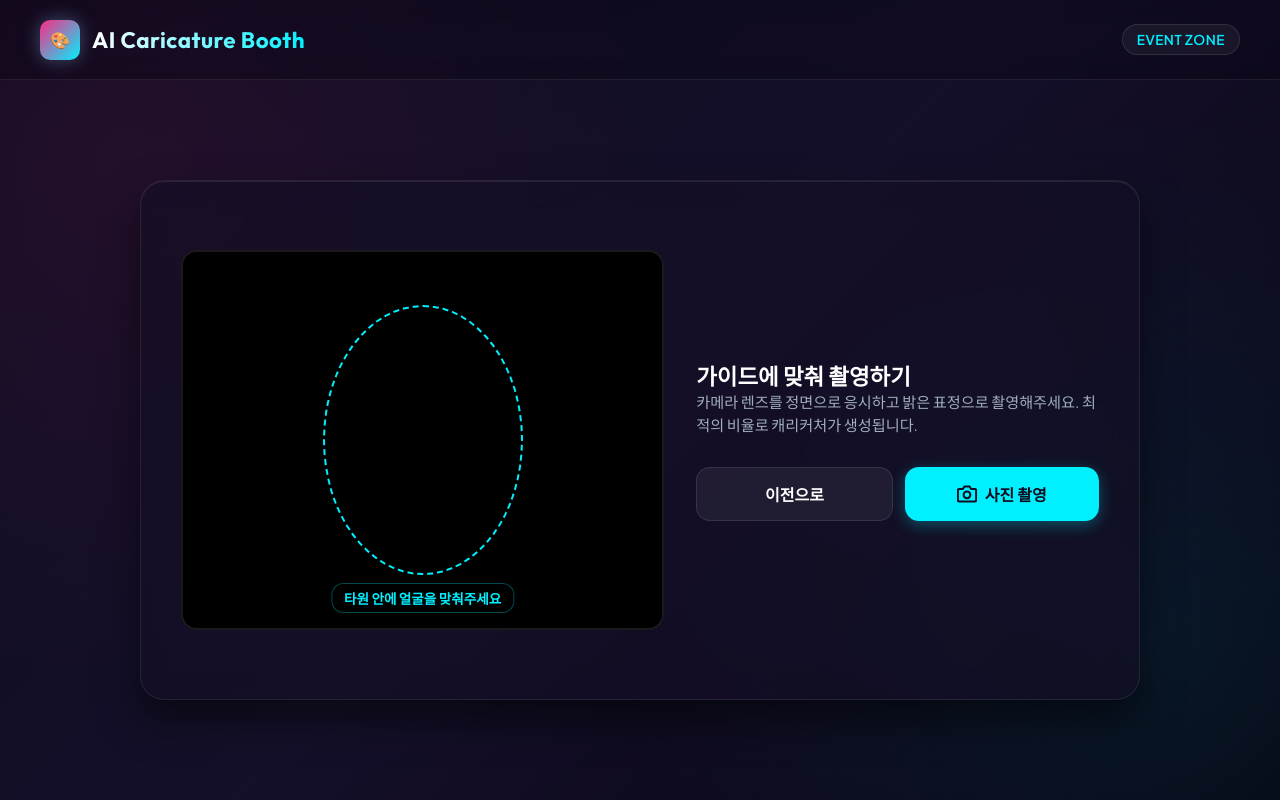
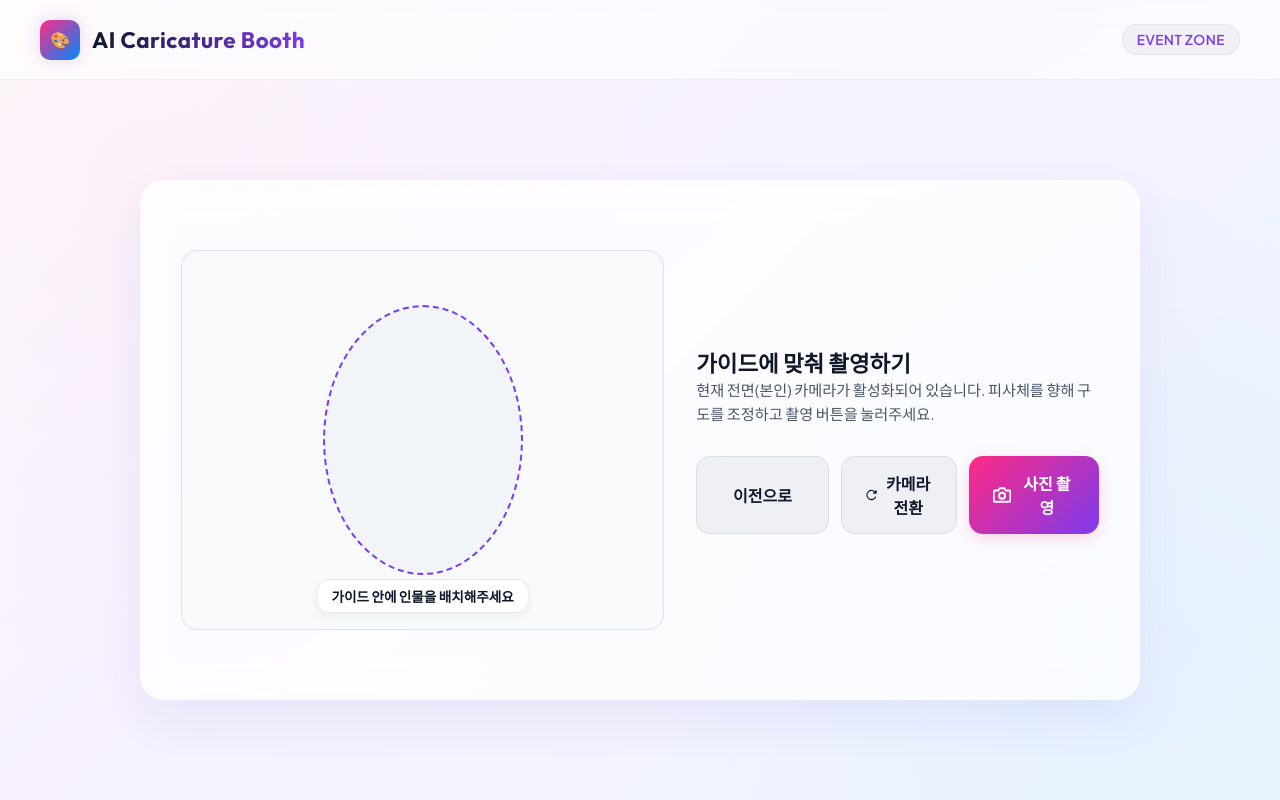
Before and after one commit to mellow211/aiPhoto, a React (Vite) app: page / in a window 1280 px wide. Both pictures are taken after a click on the button "캐리커처 만들기". Built offline with nearby package versions, Linux system fonts and the light colour scheme; no server answers.

Commit message:
feat: redesign theme to bright/cheerful light mode and add front/back camera switch capability

```diff
--- a/src/App.css
+++ b/src/App.css
@@ -1,17 +1,17 @@
 /* -------------------------------------------------------------
-   Design System & Global Rules
+   Design System & Global Rules - Cheerful & Bright Theme
    ------------------------------------------------------------- */
 :root {
-  --bg-gradient: linear-gradient(135deg, #0f0c20 0%, #15102a 50%, #06020f 100%);
+  --bg-gradient: linear-gradient(135deg, #fdfdfd 0%, #f6f0ff 40%, #edf6ff 100%);
   --accent-pink: #ff2a85;
-  --accent-cyan: #00f0ff;
-  --accent-purple: #8a2be2;
-  --text-main: #ffffff;
-  --text-muted: #a0aec0;
-  --glass-bg: rgba(20, 15, 38, 0.65);
-  --glass-border: rgba(255, 255, 255, 0.08);
-  --glass-glow: rgba(0, 240, 255, 0.15);
-  --shadow-lg: 0 20px 40px rgba(0, 0, 0, 0.5);
+  --accent-cyan: #0088ff; /* Adjusted for better contrast on light mode */
+  --accent-purple: #7c3aed; /* Adjusted for high readability */
+  --text-main: #0f172a; /* Slate 900 */
+  --text-muted: #475569; /* Slate 600 */
+  --glass-bg: rgba(255, 255, 255, 0.75);
+  --glass-border: rgba(255, 255, 255, 0.5);
+  --glass-glow: rgba(124, 58, 237, 0.06);
+  --shadow-lg: 0 20px 40px rgba(15, 23, 42, 0.05);
   --font-heading: 'Outfit', sans-serif;
   --font-body: 'Plus Jakarta Sans', sans-serif;
 }
@@ -43,8 +43,8 @@ body {
   flex-direction: column;
   position: relative;
   overflow: hidden;
-  background: radial-gradient(circle at 10% 20%, rgba(255, 42, 133, 0.08) 0%, transparent 40%),
-              radial-gradient(circle at 90% 80%, rgba(0, 240, 255, 0.08) 0%, transparent 40%);
+  background: radial-gradient(circle at 10% 20%, rgba(255, 42, 133, 0.04) 0%, transparent 40%),
+              radial-gradient(circle at 90% 80%, rgba(0, 136, 255, 0.04) 0%, transparent 40%);
 }
 
 /* Header */
@@ -54,8 +54,8 @@ body {
   align-items: center;
   justify-content: space-between;
   padding: 0 40px;
-  border-bottom: 1px solid var(--glass-border);
-  background: rgba(10, 6, 22, 0.4);
+  border-bottom: 1px solid rgba(15, 23, 42, 0.06);
+  background: rgba(255, 255, 255, 0.6);
   backdrop-filter: blur(10px);
   z-index: 10;
 }
@@ -76,8 +76,8 @@ body {
   justify-content: center;
   font-family: var(--font-heading);
   font-weight: 800;
-  color: #0f0c20;
-  box-shadow: 0 0 15px rgba(0, 240, 255, 0.4);
+  color: #ffffff;
+  box-shadow: 0 0 15px rgba(255, 42, 133, 0.2);
   animation: logo-pulse 3s infinite ease-in-out;
 }
 
@@ -86,7 +86,7 @@ body {
   font-weight: 700;
   font-size: 1.4rem;
   letter-spacing: 0.5px;
-  background: linear-gradient(to right, #ffffff, var(--accent-cyan));
+  background: linear-gradient(to right, #0f172a, var(--accent-purple));
   -webkit-background-clip: text;
   -webkit-text-fill-color: transparent;
 }
@@ -96,9 +96,9 @@ body {
   font-weight: 600;
   padding: 6px 14px;
   border-radius: 20px;
-  background: rgba(255, 255, 255, 0.05);
-  border: 1px solid rgba(255, 255, 255, 0.1);
-  color: var(--accent-cyan);
+  background: rgba(15, 23, 42, 0.04);
+  border: 1px solid rgba(15, 23, 42, 0.06);
+  color: var(--accent-purple);
   letter-spacing: 0.5px;
 }
 
@@ -122,7 +122,7 @@ body {
   border-radius: 24px;
   backdrop-filter: blur(16px);
   -webkit-backdrop-filter: blur(16px);
-  box-shadow: var(--shadow-lg), inset 0 1px 1px rgba(255, 255, 255, 0.1);
+  box-shadow: 0 20px 50px rgba(31, 38, 135, 0.06), inset 0 1px 0 rgba(255, 255, 255, 0.7);
   padding: 40px;
   width: 100%;
   max-width: 1000px;
@@ -149,7 +149,7 @@ body {
   font-size: 0.9rem;
   font-weight: 700;
   letter-spacing: 2px;
-  background: rgba(255, 42, 133, 0.1);
+  background: rgba(255, 42, 133, 0.06);
   padding: 6px 16px;
   border-radius: 20px;
 }
@@ -160,7 +160,7 @@ body {
   font-weight: 800;
   line-height: 1.2;
   margin-bottom: 8px;
-  background: linear-gradient(135deg, #ffffff 30%, #e2e8f0 70%, var(--accent-pink) 100%);
+  background: linear-gradient(135deg, #0f172a 20%, #475569 60%, var(--accent-pink) 100%);
   -webkit-background-clip: text;
   -webkit-text-fill-color: transparent;
 }
@@ -170,6 +170,7 @@ body {
   font-size: 1.15rem;
   max-width: 600px;
   margin-bottom: 16px;
+  line-height: 1.6;
 }
 
 .start-btn {
@@ -182,7 +183,7 @@ body {
   padding: 16px 48px;
   border-radius: 30px;
   cursor: pointer;
-  box-shadow: 0 8px 25px rgba(255, 42, 133, 0.4);
+  box-shadow: 0 8px 25px rgba(255, 42, 133, 0.25);
   transition: all 0.3s cubic-bezier(0.175, 0.885, 0.32, 1.275);
   display: flex;
   align-items: center;
@@ -191,7 +192,7 @@ body {
 
 .start-btn:hover {
   transform: translateY(-4px) scale(1.03);
-  box-shadow: 0 12px 30px rgba(255, 42, 133, 0.6);
+  box-shadow: 0 12px 30px rgba(255, 42, 133, 0.4);
 }
 
 .start-btn:active {
@@ -215,16 +216,15 @@ body {
   height: 380px;
   border-radius: 16px;
   overflow: hidden;
-  border: 2px solid rgba(255, 255, 255, 0.1);
-  background: #000;
-  box-shadow: inset 0 0 20px rgba(0, 0, 0, 0.8);
+  border: 1px solid rgba(15, 23, 42, 0.08);
+  background: #f1f5f9;
+  box-shadow: inset 0 2px 4px rgba(0, 0, 0, 0.04);
 }
 
 .camera-video {
   width: 100%;
   height: 100%;
   object-fit: cover;
-  transform: scaleX(-1); /* Mirror effect */
 }
 
 .camera-overlay {
@@ -242,9 +242,9 @@ body {
 .face-guide-oval {
   width: 200px;
   height: 270px;
-  border: 2px dashed var(--accent-cyan);
+  border: 2.5px dashed var(--accent-purple);
   border-radius: 50%;
-  box-shadow: 0 0 0 9999px rgba(0, 0, 0, 0.4);
+  box-shadow: 0 0 0 9999px rgba(255, 255, 255, 0.45); /* Soft white dim overlay */
   position: relative;
 }
 
@@ -254,20 +254,20 @@ body {
   left: 50%;
   transform: translateX(-50%);
   width: max-content;
-  color: var(--accent-cyan);
+  color: var(--text-main);
   font-size: 0.85rem;
-  font-weight: 600;
-  background: rgba(0, 0, 0, 0.7);
-  padding: 4px 12px;
+  font-weight: 700;
+  background: rgba(255, 255, 255, 0.95);
+  padding: 6px 14px;
   border-radius: 12px;
-  border: 1px solid rgba(0, 240, 255, 0.3);
+  border: 1px solid rgba(15, 23, 42, 0.08);
+  box-shadow: 0 4px 10px rgba(0, 0, 0, 0.05);
 }
 
 .camera-captured-preview {
   width: 100%;
   height: 100%;
   object-fit: cover;
-  transform: scaleX(-1); /* Mirror captured preview too */
 }
 
 .camera-controls-panel {
@@ -285,7 +285,7 @@ body {
 .camera-sub-instruction {
   color: var(--text-muted);
   font-size: 0.95rem;
-  line-height: 1.5;
+  line-height: 1.6;
 }
 
 .camera-actions {
@@ -298,7 +298,7 @@ body {
   font-family: var(--font-heading);
   font-size: 1rem;
   font-weight: 700;
-  padding: 14px 28px;
+  padding: 14px 24px;
   border-radius: 14px;
   cursor: pointer;
   transition: all 0.2s ease;
@@ -311,24 +311,24 @@ body {
 }
 
 .btn-primary {
-  background: var(--accent-cyan);
-  color: #0f0c20;
-  box-shadow: 0 4px 15px rgba(0, 240, 255, 0.3);
+  background: linear-gradient(135deg, var(--accent-pink) 0%, var(--accent-purple) 100%);
+  color: #ffffff;
+  box-shadow: 0 4px 15px rgba(255, 42, 133, 0.2);
 }
 
 .btn-primary:hover {
   transform: translateY(-2px);
-  box-shadow: 0 6px 20px rgba(0, 240, 255, 0.5);
+  box-shadow: 0 6px 20px rgba(255, 42, 133, 0.35);
 }
 
 .btn-secondary {
-  background: rgba(255, 255, 255, 0.06);
-  color: white;
-  border: 1px solid rgba(255, 255, 255, 0.1);
+  background: rgba(15, 23, 42, 0.05);
+  color: var(--text-main);
+  border: 1px solid rgba(15, 23, 42, 0.08);
 }
 
 .btn-secondary:hover {
-  background: rgba(255, 255, 255, 0.12);
+  background: rgba(15, 23, 42, 0.08);
   transform: translateY(-2px);
 }
 
@@ -348,16 +348,15 @@ body {
   height: 380px;
   border-radius: 16px;
   overflow: hidden;
-  border: 1px solid var(--glass-border);
-  box-shadow: var(--shadow-lg);
-  background: #000;
+  border: 1px solid rgba(15, 23, 42, 0.08);
+  box-shadow: 0 10px 20px rgba(0, 0, 0, 0.03);
+  background: #f1f5f9;
 }
 
 .style-photo-preview img {
   width: 100%;
   height: 100%;
   object-fit: cover;
-  transform: scaleX(-1);
 }
 
 .style-options-panel {
@@ -374,16 +373,16 @@ body {
   padding-right: 6px;
 }
 
-/* Custom Scrollbar for style select */
+/* Custom Scrollbar */
 .style-grid-container::-webkit-scrollbar {
   width: 6px;
 }
 .style-grid-container::-webkit-scrollbar-track {
-  background: rgba(255, 255, 255, 0.02);
+  background: rgba(15, 23, 42, 0.02);
   border-radius: 3px;
 }
 .style-grid-container::-webkit-scrollbar-thumb {
-  background: rgba(255, 255, 255, 0.15);
+  background: rgba(15, 23, 42, 0.1);
   border-radius: 3px;
 }
 
@@ -394,8 +393,8 @@ body {
 }
 
 .style-item {
-  background: rgba(255, 255, 255, 0.04);
-  border: 1px solid rgba(255, 255, 255, 0.08);
+  background: rgba(255, 255, 255, 0.5);
+  border: 1px solid rgba(15, 23, 42, 0.06);
   border-radius: 14px;
   padding: 12px;
   cursor: pointer;
@@ -407,20 +406,21 @@ body {
 }
 
 .style-item:hover {
-  background: rgba(255, 255, 255, 0.08);
-  border-color: rgba(255, 255, 255, 0.2);
+  background: rgba(255, 255, 255, 0.95);
+  border-color: rgba(124, 58, 237, 0.2);
   transform: translateY(-2px);
+  box-shadow: 0 4px 12px rgba(15, 23, 42, 0.03);
 }
 
 .style-item.selected {
-  background: linear-gradient(135deg, rgba(255, 42, 133, 0.15) 0%, rgba(138, 43, 226, 0.15) 100%);
+  background: linear-gradient(135deg, rgba(255, 42, 133, 0.06) 0%, rgba(124, 58, 237, 0.06) 100%);
   border-color: var(--accent-pink);
-  box-shadow: 0 0 15px rgba(255, 42, 133, 0.25);
+  box-shadow: 0 0 15px rgba(255, 42, 133, 0.15);
 }
 
 .style-icon {
   font-size: 1.8rem;
-  background: rgba(0, 0, 0, 0.2);
+  background: rgba(15, 23, 42, 0.04);
   width: 44px;
   height: 44px;
   display: flex;
@@ -437,6 +437,7 @@ body {
 .style-name-ko {
   font-weight: 700;
   font-size: 0.95rem;
+  color: var(--text-main);
 }
 
 .style-name-en {
@@ -452,18 +453,18 @@ body {
 
 .prompt-label {
   font-size: 0.85rem;
-  font-weight: 600;
+  font-weight: 700;
   color: var(--text-muted);
   display: flex;
   justify-content: space-between;
 }
 
 .prompt-textarea {
-  background: rgba(0, 0, 0, 0.25);
-  border: 1px solid rgba(255, 255, 255, 0.1);
+  background: rgba(255, 255, 255, 0.6);
+  border: 1px solid rgba(15, 23, 42, 0.08);
   border-radius: 12px;
   padding: 10px 14px;
-  color: white;
+  color: var(--text-main);
   font-family: inherit;
   font-size: 0.9rem;
   resize: none;
@@ -473,8 +474,9 @@ body {
 }
 
 .prompt-textarea:focus {
-  border-color: var(--accent-cyan);
-  box-shadow: 0 0 10px rgba(0, 240, 255, 0.15);
+  border-color: var(--accent-purple);
+  background: #ffffff;
+  box-shadow: 0 0 10px rgba(124, 58, 237, 0.1);
 }
 
 /* -------------------------------------------------------------
@@ -496,7 +498,7 @@ body {
 .loading-circle {
   width: 100%;
   height: 100%;
-  border: 4px solid rgba(255, 255, 255, 0.05);
+  border: 4px solid rgba(15, 23, 42, 0.04);
   border-top: 4px solid var(--accent-pink);
   border-bottom: 4px solid var(--accent-cyan);
   border-radius: 50%;
@@ -516,7 +518,7 @@ body {
   font-family: var(--font-heading);
   font-size: 1.8rem;
   font-weight: 700;
-  background: linear-gradient(to right, #ffffff, var(--accent-cyan));
+  background: linear-gradient(to right, #0f172a, var(--accent-purple));
   -webkit-background-clip: text;
   -webkit-text-fill-color: transparent;
 }
@@ -543,9 +545,9 @@ body {
   height: 380px;
   border-radius: 16px;
   overflow: hidden;
-  border: 2px solid var(--accent-pink);
-  box-shadow: 0 0 25px rgba(255, 42, 133, 0.25);
-  background: #000;
+  border: 2.5px solid var(--accent-pink);
+  box-shadow: 0 10px 30px rgba(255, 42, 133, 0.12);
+  background: #ffffff;
   position: relative;
   display: flex;
   justify-content: center;
@@ -568,7 +570,7 @@ body {
   font-family: var(--font-heading);
   font-size: 1.8rem;
   font-weight: 800;
-  background: linear-gradient(135deg, #ffffff, var(--accent-pink));
+  background: linear-gradient(135deg, #0f172a, var(--accent-pink));
   -webkit-background-clip: text;
   -webkit-text-fill-color: transparent;
 }
@@ -580,8 +582,8 @@ body {
 }
 
 .result-details-box {
-  background: rgba(255, 255, 255, 0.03);
-  border: 1px solid rgba(255, 255, 255, 0.05);
+  background: rgba(15, 23, 42, 0.02);
+  border: 1px solid rgba(15, 23, 42, 0.04);
   padding: 14px;
   border-radius: 12px;
   font-size: 0.85rem;
@@ -600,7 +602,7 @@ body {
 }
 .result-detail-val {
   font-weight: 600;
-  color: var(--accent-cyan);
+  color: var(--accent-purple);
 }
 
 .result-actions {
@@ -617,11 +619,11 @@ body {
 .btn-print {
   background: linear-gradient(135deg, var(--accent-pink), var(--accent-purple));
   color: white;
-  box-shadow: 0 4px 15px rgba(255, 42, 133, 0.3);
+  box-shadow: 0 4px 15px rgba(255, 42, 133, 0.2);
 }
 .btn-print:hover {
   transform: translateY(-2px);
-  box-shadow: 0 6px 20px rgba(255, 42, 133, 0.5);
+  box-shadow: 0 6px 20px rgba(255, 42, 133, 0.35);
 }
 
 /* -------------------------------------------------------------
@@ -629,10 +631,10 @@ body {
    ------------------------------------------------------------- */
 @keyframes logo-pulse {
   0%, 100% {
-    box-shadow: 0 0 15px rgba(0, 240, 255, 0.4);
+    box-shadow: 0 0 15px rgba(255, 42, 133, 0.2);
   }
   50% {
-    box-shadow: 0 0 25px rgba(255, 42, 133, 0.6);
+    box-shadow: 0 0 25px rgba(0, 136, 255, 0.3);
   }
 }
 
--- a/src/components/CameraScreen.jsx
+++ b/src/components/CameraScreen.jsx
@@ -5,17 +5,20 @@ export default function CameraScreen({ onCapture, onBack }) {
   const canvasRef = useRef(null);
   const [stream, setStream] = useState(null);
   const [capturedImage, setCapturedImage] = useState(null);
+  const [facingMode, setFacingMode] = useState('user'); // 'user' (front) or 'environment' (back)
   const [error, setError] = useState(null);
 
-  // Initialize camera stream
+  // Initialize and manage camera stream declaratively
   useEffect(() => {
+    if (capturedImage) return; // Pause camera if we already took a photo
+
     let activeStream = null;
 
     async function startCamera() {
       try {
         const constraints = {
           video: {
-            facingMode: 'user',
+            facingMode: facingMode,
             width: { ideal: 1280 },
             height: { ideal: 720 }
           },
@@ -31,19 +34,19 @@ export default function CameraScreen({ onCapture, onBack }) {
         }
       } catch (err) {
         console.error('Camera access error:', err);
-        setError('카메라를 활성화할 수 없습니다. 기기의 카메라 권한을 확인해주세요.');
+        setError('카메라를 활성화할 수 없습니다. 기기의 카메라 권한을 확인하고 전/후면 카메라가 사용 가능한지 점검해주세요.');
       }
     }
 
     startCamera();
 
-    // Cleanup tracks on unmount
+    // Clean up tracks when camera stops or facingMode toggles
     return () => {
       if (activeStream) {
         activeStream.getTracks().forEach((track) => track.stop());
       }
     };
-  }, []);
+  }, [facingMode, capturedImage]);
 
   // Capture photo from video stream
   const handleCapture = () => {
@@ -52,42 +55,39 @@ export default function CameraScreen({ onCapture, onBack }) {
       const canvas = canvasRef.current;
       const context = canvas.getContext('2d');
 
-      // Set canvas size to match video resolution
+      // Match canvas dimensions to video
       canvas.width = video.videoWidth || 1280;
       canvas.height = video.videoHeight || 720;
 
-      // Draw mirrored video frame to canvas
-      context.translate(canvas.width, 0);
-      context.scale(-1, 1);
+      // Apply mirroring ONLY for front camera (user mode)
+      if (facingMode === 'user') {
+        context.translate(canvas.width, 0);
+        context.scale(-1, 1);
+      }
+
       context.drawImage(video, 0, 0, canvas.width, canvas.height);
-      context.setTransform(1, 0, 0, 1, 0, 0); // Reset transform
+
+      if (facingMode === 'user') {
+        context.setTransform(1, 0, 0, 1, 0, 0); // Reset mirroring transform
+      }
 
       const dataUrl = canvas.toDataURL('image/jpeg', 0.9);
       setCapturedImage(dataUrl);
 
-      // Stop camera stream tracks to save resource
+      // Stop current streams immediately to free up device resources
       if (stream) {
         stream.getTracks().forEach((track) => track.stop());
       }
     }
   };
 
-  // Reset captured image and restart camera stream
-  const handleRetake = async () => {
-    setCapturedImage(null);
-    try {
-      const mediaStream = await navigator.mediaDevices.getUserMedia({
-        video: { facingMode: 'user', width: { ideal: 1280 }, height: { ideal: 720 } },
-        audio: false
-      });
-      setStream(mediaStream);
-      if (videoRef.current) {
-        videoRef.current.srcObject = mediaStream;
-      }
-    } catch (err) {
-      console.error('Failed to restart camera:', err);
-      setError('카메라를 다시 시작하는 중 오류가 발생했습니다.');
-    }
+  const handleRetake = () => {
+    setCapturedImage(null); // Triggers camera restart via useEffect dependencies
+  };
+
+  const toggleFacingMode = () => {
+    // Switch between user (front) and environment (back) camera
+    setFacingMode((prevMode) => (prevMode === 'user' ? 'environment' : 'user'));
   };
 
   const handleConfirm = () => {
@@ -98,13 +98,13 @@ export default function CameraScreen({ onCapture, onBack }) {
 
   return (
     <div className="glass-card camera-layout">
-      {/* Hidden canvas for capturing images */}
+      {/* Hidden canvas for exporting base64 image data */}
       <canvas ref={canvasRef} style={{ display: 'none' }} />
 
-      {/* Left side: Preview screen */}
+      {/* Left side: Viewfinder preview */}
       <div className="camera-preview-container">
         {error ? (
-          <div style={{ display: 'flex', height: '100%', alignItems: 'center', justifyContent: 'center', padding: '20px', textAlign: 'center', color: '#ff2a85' }}>
+          <div style={{ display: 'flex', height: '100%', alignItems: 'center', justifyContent: 'center', padding: '20px', textAlign: 'center', color: 'var(--accent-pink)' }}>
             <p>{error}</p>
           </div>
         ) : capturedImage ? (
@@ -112,7 +112,6 @@ export default function CameraScreen({ onCapture, onBack }) {
             src={capturedImage}
             alt="Captured preview"
             className="camera-captured-preview"
-            style={{ transform: 'none' }} /* Already mirrored during canvas draw */
           />
         ) : (
           <>
@@ -122,17 +121,18 @@ export default function CameraScreen({ onCapture, onBack }) {
               playsInline
               muted
               className="camera-video"
+              style={{ transform: facingMode === 'user' ? 'scaleX(-1)' : 'none' }}
             />
             <div className="camera-overlay">
               <div className="face-guide-oval">
-                <span className="face-guide-text">타원 안에 얼굴을 맞춰주세요</span>
+                <span className="face-guide-text">가이드 안에 인물을 배치해주세요</span>
               </div>
             </div>
           </>
         )}
       </div>
 
-      {/* Right side: Instructions and controls */}
+      {/* Right side: Panel logs and actions */}
       <div className="camera-controls-panel">
         <div>
           <h2 className="camera-instruction">
@@ -140,8 +140,8 @@ export default function CameraScreen({ onCapture, onBack }) {
           </h2>
           <p className="camera-sub-instruction">
             {capturedImage
-              ? '찍힌 사진이 마음에 드시나요? 아래 사용하기 버튼을 누르거나, 다시 찍을 수 있습니다.'
-              : '카메라 렌즈를 정면으로 응시하고 밝은 표정으로 촬영해주세요. 최적의 비율로 캐리커처가 생성됩니다.'}
+              ? '사진 확인 후 마음에 들면 [사용하기]를 누르세요. 원치 않으면 [다시 찍기]를 눌러 다시 시작할 수 있습니다.'
+              : `현재 ${facingMode === 'user' ? '전면(본인)' : '후면(인물)'} 카메라가 활성화되어 있습니다. 피사체를 향해 구도를 조정하고 촬영 버튼을 눌러주세요.`}
           </p>
         </div>
 
@@ -160,6 +160,15 @@ export default function CameraScreen({ onCapture, onBack }) {
               <button className="btn btn-secondary" onClick={onBack}>
                 <span>이전으로</span>
               </button>
+
+              {/* Camera Switch Toggle Button */}
+              <button className="btn btn-secondary" onClick={toggleFacingMode} disabled={!!error} style={{ flex: '0.8' }}>
+                <svg width="18" height="18" viewBox="0 0 24 24" fill="none" stroke="currentColor" strokeWidth="2.5">
+                  <path d="M21.5 2v6h-6M21.34 15.57a10 10 0 1 1-.57-8.38l5.67-5.67"/>
+                </svg>
+                <span>카메라 전환</span>
+              </button>
+
               <button className="btn btn-primary" onClick={handleCapture} disabled={!!error}>
                 <svg width="20" height="20" viewBox="0 0 24 24" fill="none" stroke="currentColor" strokeWidth="2.5">
                   <path d="M23 19a2 2 0 0 1-2 2H3a2 2 0 0 1-2-2V8a2 2 0 0 1 2-2h4l2-3h6l2 3h4a2 2 0 0 1 2 2z"></path>
```
